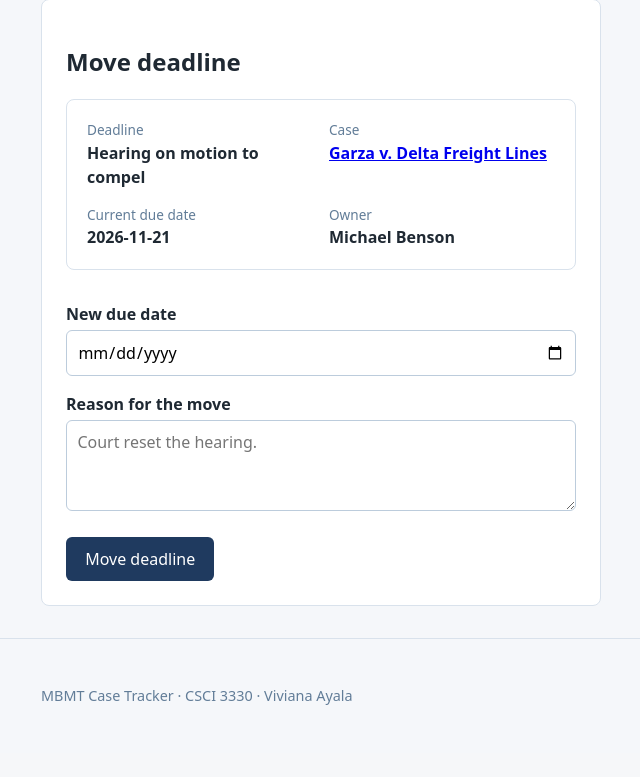
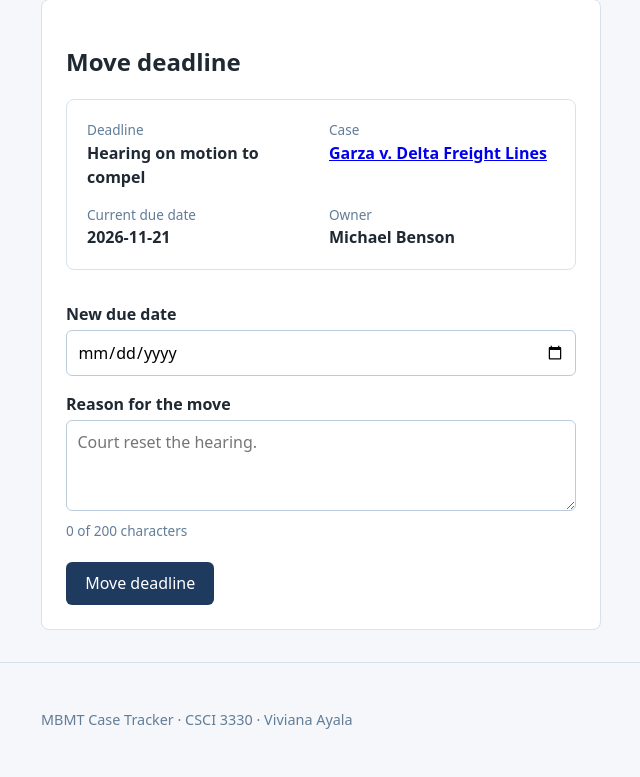
Before and after one commit to Vayala13/VA-3330-Final-Proj-App, a Node server app: page /deadlines/2/move in a window 1280 px wide. Shown: the part 157-934 px from the top of the page, without its empty margins (73-713 px from the left). Before the commit the page ends 862 px from the top, so only its background shows below. Run offline with Node 20, Linux system fonts and the light colour scheme; the visitor is signed in with stand-in values (Sample User, id 1); some libraries are stand-ins or nearby versions.

Commit message:
Add live character counter for the deadline move reason

```diff
--- a/public/css/styles.css
+++ b/public/css/styles.css
@@ -385,3 +385,14 @@ body {
   font-size: 0.85rem;
   margin-top: 0.25rem;
 }
+
+.char-counter {
+  margin: 0.25rem 0 0;
+  color: #627d98;
+  font-size: 0.85rem;
+}
+
+.char-counter-near {
+  color: #9b1c1c;
+  font-weight: 600;
+}
--- /dev/null
+++ b/public/js/charCounter.js
@@ -0,0 +1,15 @@
+// Shows "N of MAX characters" under any field marked with data-char-counter and a maxlength.
+document.querySelectorAll("[data-char-counter]").forEach((field) => {
+  const max = Number(field.getAttribute("maxlength"));
+  const counter = document.createElement("p");
+  counter.className = "char-counter";
+  counter.setAttribute("aria-live", "polite");
+  field.insertAdjacentElement("afterend", counter);
+
+  const update = () => {
+    counter.textContent = `${field.value.length} of ${max} characters`;
+    counter.classList.toggle("char-counter-near", field.value.length >= max * 0.9);
+  };
+  field.addEventListener("input", update);
+  update();
+});
--- a/views/deadlineMove.ejs
+++ b/views/deadlineMove.ejs
@@ -35,7 +35,7 @@
       <input type="date" id="newDate" name="newDate" value="<%= form.newDate || "" %>" required>
 
       <label for="reason">Reason for the move</label>
-      <textarea id="reason" name="reason" maxlength="200" rows="3" placeholder="Court reset the hearing." required><%= form.reason || "" %></textarea>
+      <textarea id="reason" name="reason" maxlength="200" rows="3" placeholder="Court reset the hearing." data-char-counter required><%= form.reason || "" %></textarea>
 
       <button type="submit" class="btn">Move deadline</button>
     </form>
--- a/views/partials/header.ejs
+++ b/views/partials/header.ejs
@@ -5,6 +5,7 @@
   <meta name="viewport" content="width=device-width, initial-scale=1.0">
   <title><%= locals.title ? `${locals.title} | ` : "" %>MBMT Case Tracker</title>
   <link rel="stylesheet" href="/css/styles.css">
+  <script src="/js/charCounter.js" defer></script>
 </head>
 <body>
   <header class="site-header">
```
